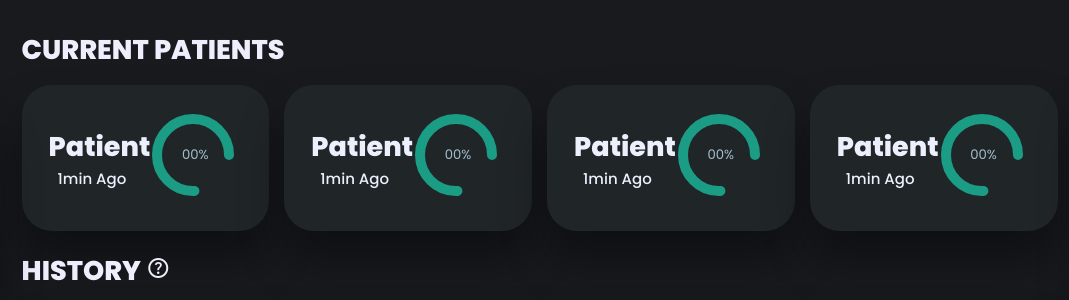
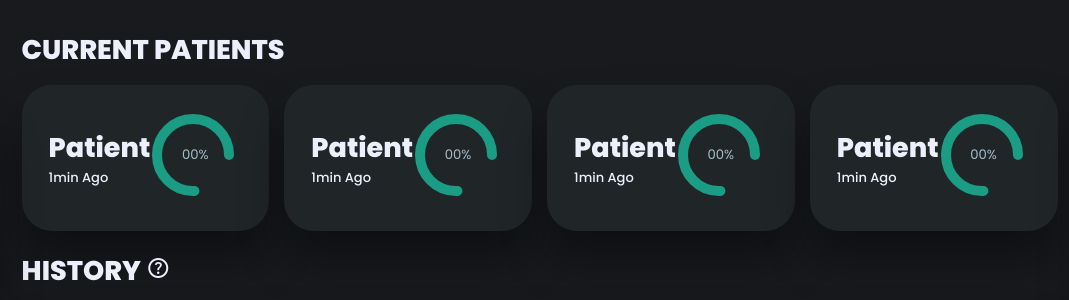
Before and after one commit to testhub-Lester/ClinicSystem-Testing, a plain HTML site: page Dashboard.html in a window 1280 px wide. Shown: the top 300 px of the page, 211-1280 px from the left. Drawn offline with nearby package versions, Linux system fonts and the light colour scheme; files that its build step writes are made by us from their sources.

Commit message:
Update Dashboard.html

```diff
--- a/Dashboard.html
+++ b/Dashboard.html
@@ -5,7 +5,7 @@
     <meta name="viewport" content="width=device-width, initial-scale=1.0" />
     <link href="https://fonts.googleapis.com/css2?family=Material+Symbols+Sharp" rel="stylesheet" />
     <link rel="stylesheet" href="Css/Interfaces.css" />
-    <link rel="stylesheet" href="dash.Css" />
+    <link rel="stylesheet" href="Dashboard-Main.Css" />
     <title>Dashboard</title>
   </head>
   <body>
```
